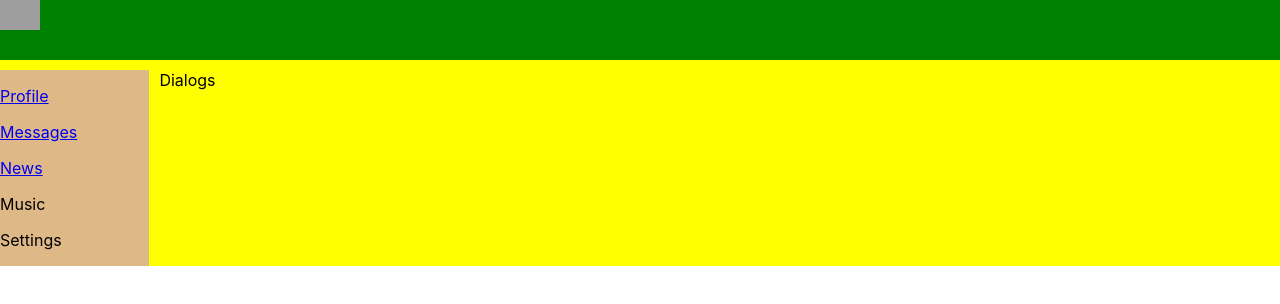
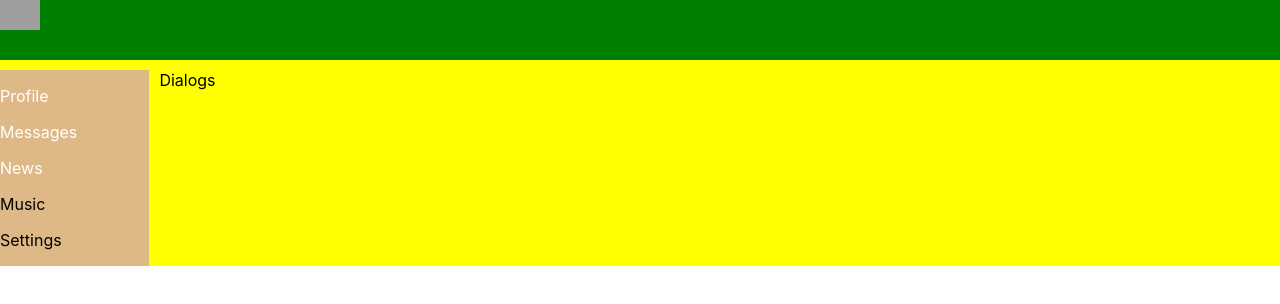
Before and after one commit to 3metil/it-kamasutra, a React (Create React App) app: page / in a window 1280 px wide. Shown: the top 304 px of the page. Built offline with nearby package versions, Linux system fonts and the light colour scheme; grey boxes are pictures that could not be loaded.

Commit message:
Урок 20

```diff
--- a/src/components/Navbar/Navbar.jsx
+++ b/src/components/Navbar/Navbar.jsx
@@ -1,19 +1,19 @@
 import React from 'react';
 import './Navbar.scss'
-import { Link } from "react-router-dom";
+import { NavLink } from "react-router-dom";
 
 const Navbar = () => {
     return <nav className='nav'>
         <div>
 
             <p>
-            <Link to='/profile'>Profile</Link>
+            <NavLink class='item' to='/profile'>Profile</NavLink>
             </p>
             <p>
-            <Link to='/dialogs'>Messages</Link>
+            <NavLink class='item' to='/dialogs'>Messages</NavLink>
             </p>
             <p>
-            <Link to='/news'>News</Link>
+            <NavLink class='item' to='/news'>News</NavLink>
             </p>        <p>
                 Music
             </p>
--- a/src/components/Navbar/Navbar.scss
+++ b/src/components/Navbar/Navbar.scss
@@ -3,3 +3,12 @@
     background-color: burlywood;
 
   }
+
+a {
+  color: white;
+  text-decoration: none;
+}
+
+a:active {
+  color: gold;
+}
```
